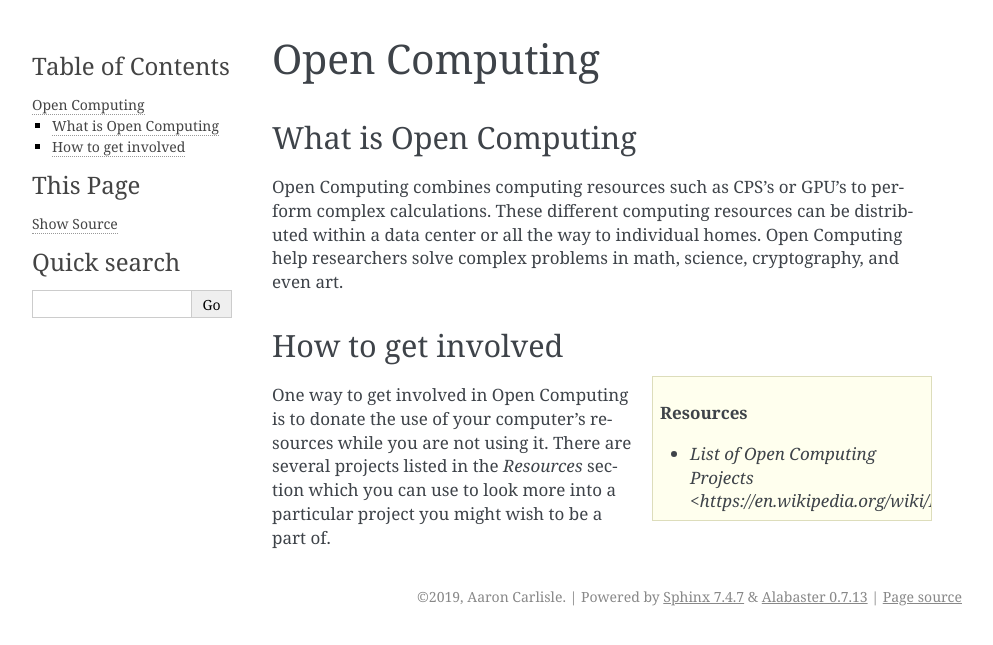
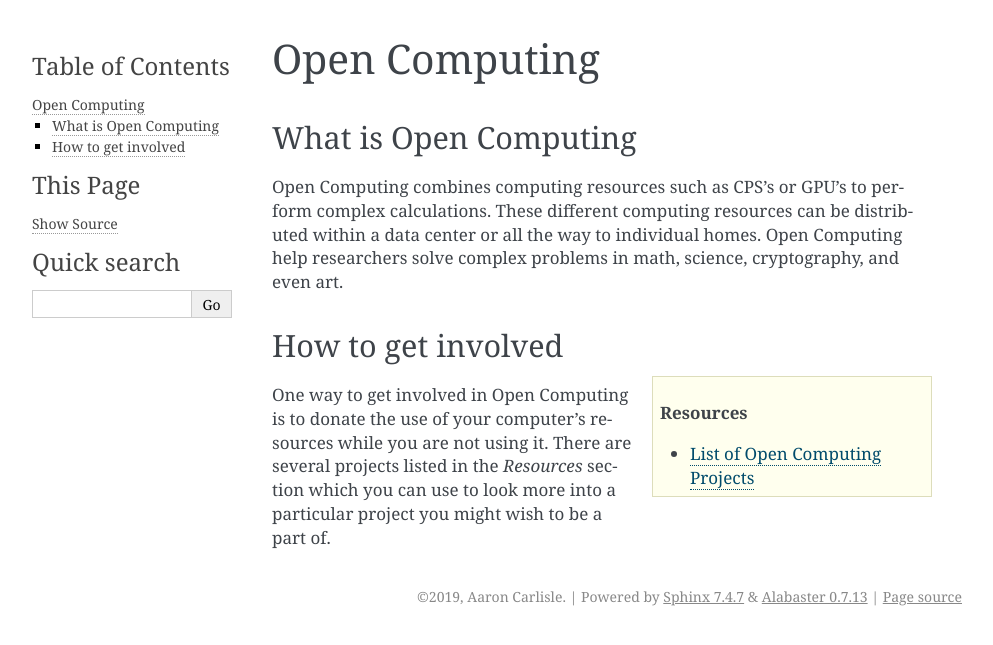
Before and after one commit to Blendify/open-culture, a Sphinx documentation site: the page built from source/open_computing.rst, in a window 1280 px wide. Shown: the top 645 px of the page, without its empty margins (148-1141 px from the left). Built offline with Sphinx 7.4.7, drawn with Linux system fonts in a browser that asks for light colours.

Commit message:
Update open_computing.rst

```diff
--- a/source/open_computing.rst
+++ b/source/open_computing.rst
@@ -15,7 +15,7 @@ How to get involved
 
 .. sidebar:: Resources
 
-   - `List of Open Computing Projects <https://en.wikipedia.org/wiki/List_of_distributed_computing_projects>`
+   - `List of Open Computing Projects <https://en.wikipedia.org/wiki/List_of_distributed_computing_projects>`__
 
 One way to get involved in Open Computing is to donate the use of your computer's resources while you are not using it.
 There are several projects listed in the *Resources* section which you can use
```
